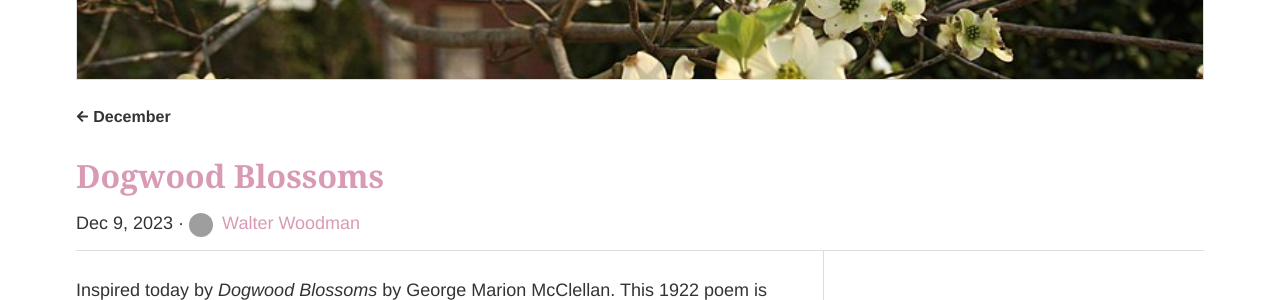
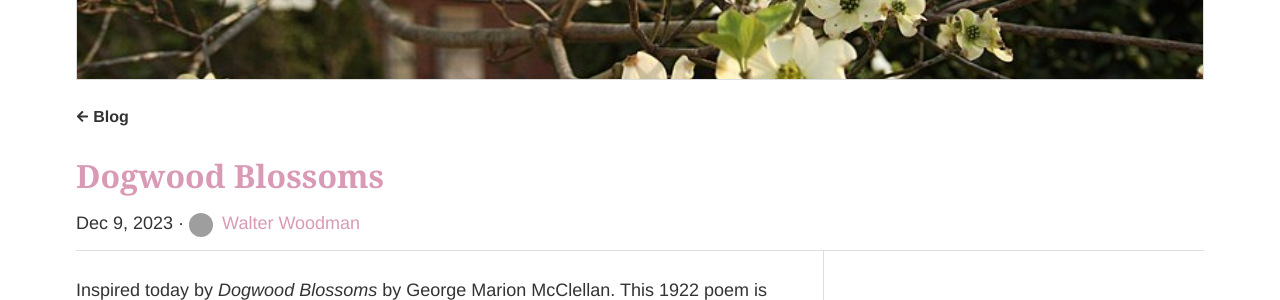
Before and after one commit to osmus/dogwood, a Jekyll site: the page built from _posts/blog/2023-12-09-dogwood-blossoms.md, in a window 1280 px wide and 900 px high, scrolled down 428 px. Shown: the part 152-452 px from the top of the window. Built offline with Jekyll 4.4.1, drawn with Linux system fonts in a browser that asks for light colours; cached includes are drawn as plain includes.

Commit message:
Avoid hardcoding breakcrumb links, automatically use link to deepest page that exists

```diff
--- a/_includes/breadcrumbs.html
+++ b/_includes/breadcrumbs.html
@@ -1,36 +1,36 @@
 <div class="breadcrumbs">
-  {%- if page.categories.first == "News" -%}
-    {%- assign url = "/news/" -%}
-  {%- elsif page.categories.first == "Newsletters" -%}
-    {%- assign url = "/news/newsletter/" -%}
-  {%- elsif page.categories.first == "Mappy Hours" -%}
-    {%- assign url = "/events/mappy-hours/" -%}
-  {%- elsif page.categories.first == "Out & About" -%}
-    {%- assign url = "/news/appearances/" -%}
-  {%- else -%}
-    {%- assign path_parts = page.url | remove: "index" | split: "/" -%}
+  {%- assign path_parts = page.url | split: "/" -%}
   {%- if path_parts.size > 2 -%}
-      {% assign prior_index = path_parts.size | minus: 2 %}
-      {% assign prior_parts_size = path_parts.size | minus: 1 %}
-      {% assign part = path_parts | slice: prior_index, prior_index | first %}
-      {% assign url = path_parts | slice: 0, prior_parts_size | join: "/" | append: "/" %}
+    {%- assign urlsString = "" -%}
+    {%- assign composite_url = "" -%}
+    {%- for part in path_parts -%}
+      {%- assign composite_url = composite_url | append: part | append: "/" -%}
+      {%- assign urlsString = urlsString | append: composite_url | append: ";" -%}
+    {%- endfor -%}
+    {%- assign urls = urlsString | split: ";" | reverse | slice: 1, 100 -%}
+    {%- for url in urls -%}
+      {%- assign part_page = site.documents | find: "url", url -%}
+      {%- unless part_page -%}
+        {%- continue -%}
+      {%- endunless -%}
+      {%- if part_page.layout == "redirect" and part_page.redirect == page.url -%}
+        {%- continue -%}
       {%- endif -%}
-  {%- endif -%}
-  {%- if url -%}
       <a href="{{url | absolute_url}}">
         <svg class="iconsvg"><use xlink:href="#arrow-left"></use></svg>
-      {% assign part_page=site.documents | find: "url", url -%}
-      {%- if part_page.title -%}
-        {{part_page.title}}
+        {% if part_page.title -%}
+          {{ part_page.title }}
         {%- else -%}
           {% assign derived_label=part | replace: "-", " " | url_decode %}
           {% assign derived_label_as_num=derived_label | plus: 0 %}
           {% if derived_label.size==2 and derived_label_as_num<=12  %}
             {{ page.date | date: "%B" }}
           {%- else -%}
-          {{derived_label}}
+            {{ derived_label }}
           {%- endif -%}
         {%- endif -%}
       </a>
+      {%- break -%}
+    {%- endfor -%}
   {%- endif -%}
 </div>
```
Lines whose indentation alone changed are shown as unchanged.
